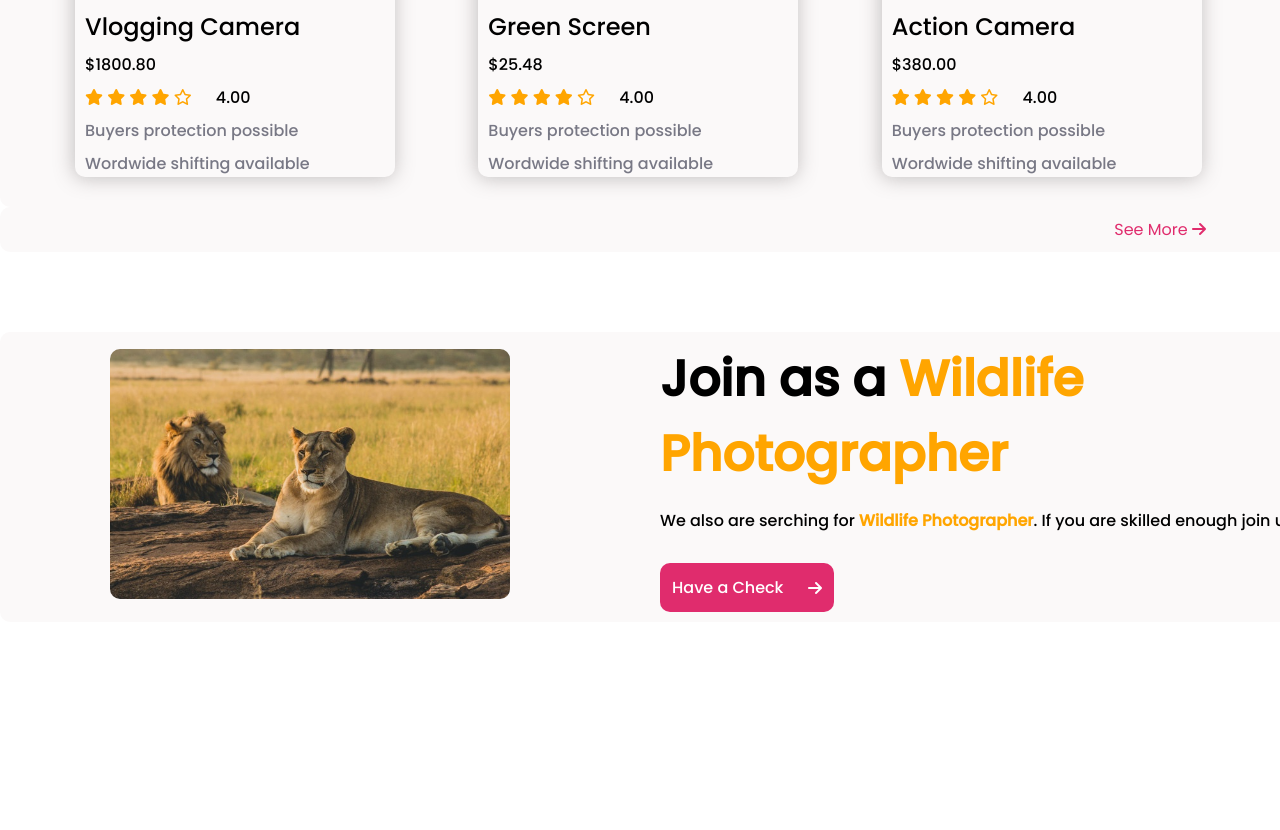
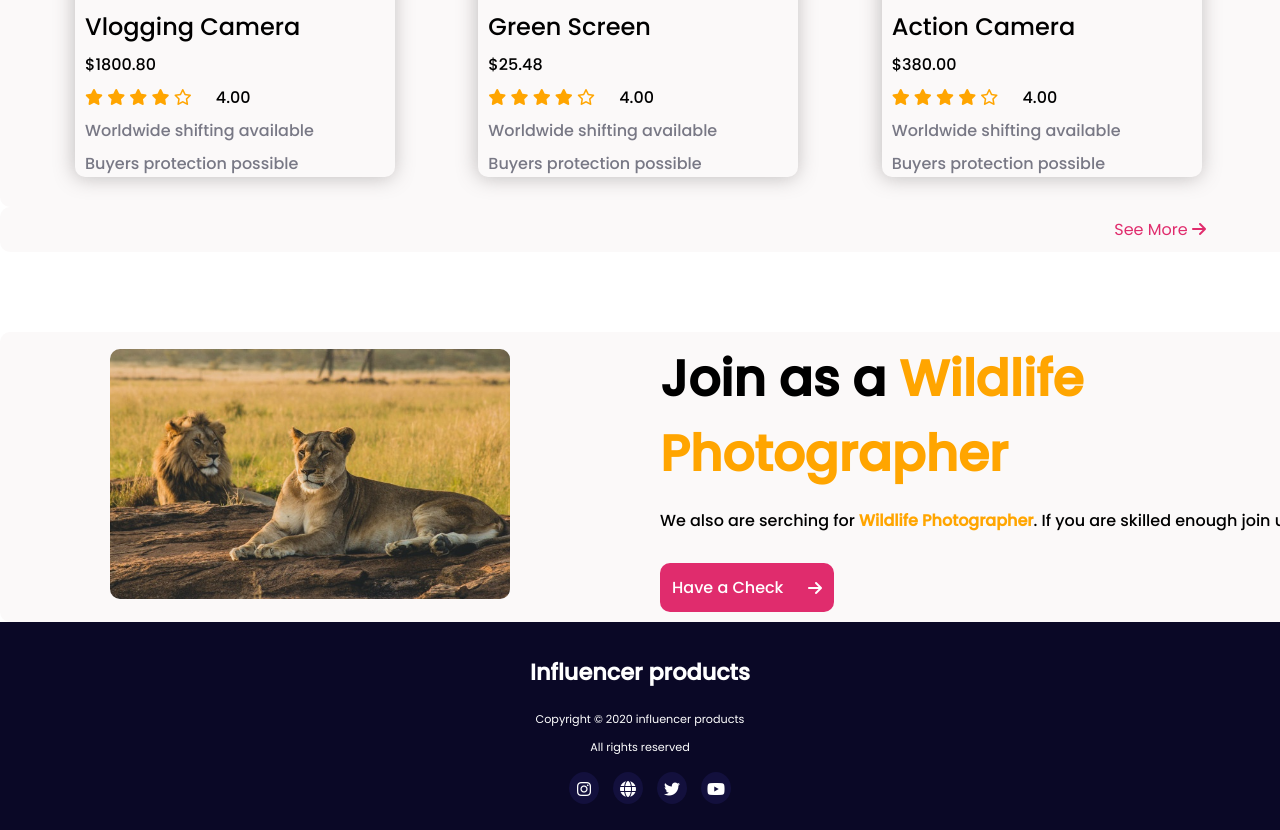
Before and after one commit to burhanuddinrabby/influencer-gear, a plain HTML site: page index.html in a window 1280 px wide. Shown: the part 2015-2845 px from the top of the page. Before the commit the page ends 2637 px from the top, so only its background shows below. Drawn offline with Linux system fonts and the light colour scheme.

Commit message:
footer added

```diff
--- a/index.html
+++ b/index.html
@@ -57,8 +57,8 @@
                     <i class="far fa-star"></i>
                     <span>4.00</span>
                 </p>
+                <p class="clr-gray">Worldwide shifting available</p>
                 <p class="clr-gray">Buyers protection possible</p>
-                <p class="clr-gray">Wordwide shifting available</p>
             </div>
             <div class="item-container">
                 <img src="images/mic.png" alt="">
@@ -72,8 +72,8 @@
                     <i class="far fa-star"></i>
                     <span>4.00</span>
                 </p>
+                <p class="clr-gray">Worldwide shifting available</p>
                 <p class="clr-gray">Buyers protection possible</p>
-                <p class="clr-gray">Wordwide shifting available</p>
             </div>
             <div class="item-container">
                 <img src="images/airpod.png" alt="">
@@ -87,8 +87,8 @@
                     <i class="far fa-star"></i>
                     <span>4.00</span>
                 </p>
+                <p class="clr-gray">Worldwide shifting available</p>
                 <p class="clr-gray">Buyers protection possible</p>
-                <p class="clr-gray">Wordwide shifting available</p>
             </div>
             <div class="item-container">
                 <img src="images/drone.png" alt="">
@@ -102,8 +102,8 @@
                     <i class="far fa-star"></i>
                     <span>4.00</span>
                 </p>
+                <p class="clr-gray">Worldwide shifting available</p>
                 <p class="clr-gray">Buyers protection possible</p>
-                <p class="clr-gray">Wordwide shifting available</p>
             </div>
             <div class="item-container">
                 <img src="images/lights.png" alt="">
@@ -117,8 +117,8 @@
                     <i class="far fa-star"></i>
                     <span>4.00</span>
                 </p>
+                <p class="clr-gray">Worldwide shifting available</p>
                 <p class="clr-gray">Buyers protection possible</p>
-                <p class="clr-gray">Wordwide shifting available</p>
             </div>
             <div class="item-container">
                 <img src="images/setup.png" alt="">
@@ -132,8 +132,8 @@
                     <i class="far fa-star"></i>
                     <span>4.00</span>
                 </p>
+                <p class="clr-gray">Worldwide shifting available</p>
                 <p class="clr-gray">Buyers protection possible</p>
-                <p class="clr-gray">Wordwide shifting available</p>
             </div>
             <div class="item-container">
                 <img src="images/camera.png" alt="">
@@ -147,8 +147,8 @@
                     <i class="far fa-star"></i>
                     <span>4.00</span>
                 </p>
+                <p class="clr-gray">Worldwide shifting available</p>
                 <p class="clr-gray">Buyers protection possible</p>
-                <p class="clr-gray">Wordwide shifting available</p>
             </div>
             <div class="item-container">
                 <img src="images/single-light.png" alt="">
@@ -162,8 +162,8 @@
                     <i class="far fa-star"></i>
                     <span>4.00</span>
                 </p>
+                <p class="clr-gray">Worldwide shifting available</p>
                 <p class="clr-gray">Buyers protection possible</p>
-                <p class="clr-gray">Wordwide shifting available</p>
             </div>
             <div class="item-container">
                 <img src="images/action.png" alt="">
@@ -177,8 +177,8 @@
                     <i class="far fa-star"></i>
                     <span>4.00</span>
                 </p>
+                <p class="clr-gray">Worldwide shifting available</p>
                 <p class="clr-gray">Buyers protection possible</p>
-                <p class="clr-gray">Wordwide shifting available</p>
             </div>
         </div>
     </section>
@@ -198,6 +198,19 @@
         </div>
     </section>
 
+
+    <!-- Footer -->
+    <footer>
+        <h3>Influencer products</h3>
+        <p>Copyright © 2020 influencer products</p>
+        <p>All rights reserved</p>
+        <ul class="footer-list">
+            <li><a href="#"><i class="fab fa-instagram"></i></a></li>
+            <li><a href="#"><i class="fas fa-globe"></i></i></li>
+            <li><a href="#"><i class="fab fa-twitter"></i></a></li>
+            <li><a href="#"><i class="fab fa-youtube"></i></a></li>
+        </ul>
+    </footer>
     <!-- Font awesome kit -->
     <script src="https://kit.fontawesome.com/360651bc63.js" crossorigin="anonymous"></script>
 </body>
--- a/style.css
+++ b/style.css
@@ -165,7 +165,38 @@ body{
     margin-bottom: 30px;
     font-weight: 500;
 }
-
+footer{
+    text-align: center;
+    background-color: #0A0826;
+    margin: 0;
+    padding: 10px;
+    color: white;
+}
+footer h3{
+    font-size: 1.4em;
+}
+footer p{
+    font-size: .7em;
+}
+footer ul{
+    display: flex;
+    list-style: none;
+    padding-right: 20px;
+    justify-content: center;
+    align-items: center;
+}
+footer ul li{
+    margin: 0 7px;
+    width: 20px;
+    height: 20px;
+    background: #13103d;
+    padding: 5px 5px 7px 5px;
+    border-radius: 50%;
+}
+footer ul li a{
+    text-decoration: none;
+    color: white;
+}
 /* @media (max-width:480px) {
     .container{
         width: 440px;
```
